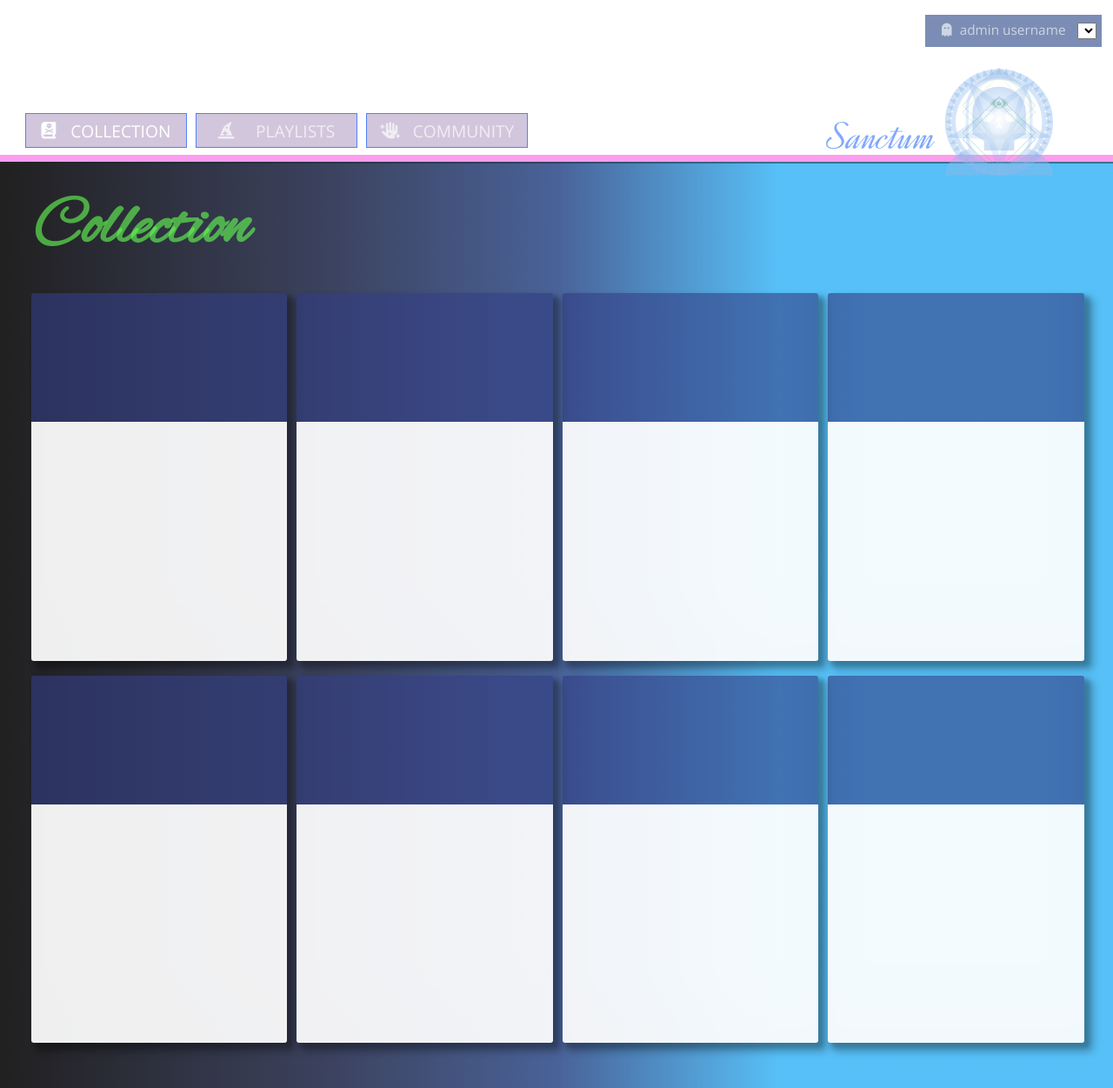
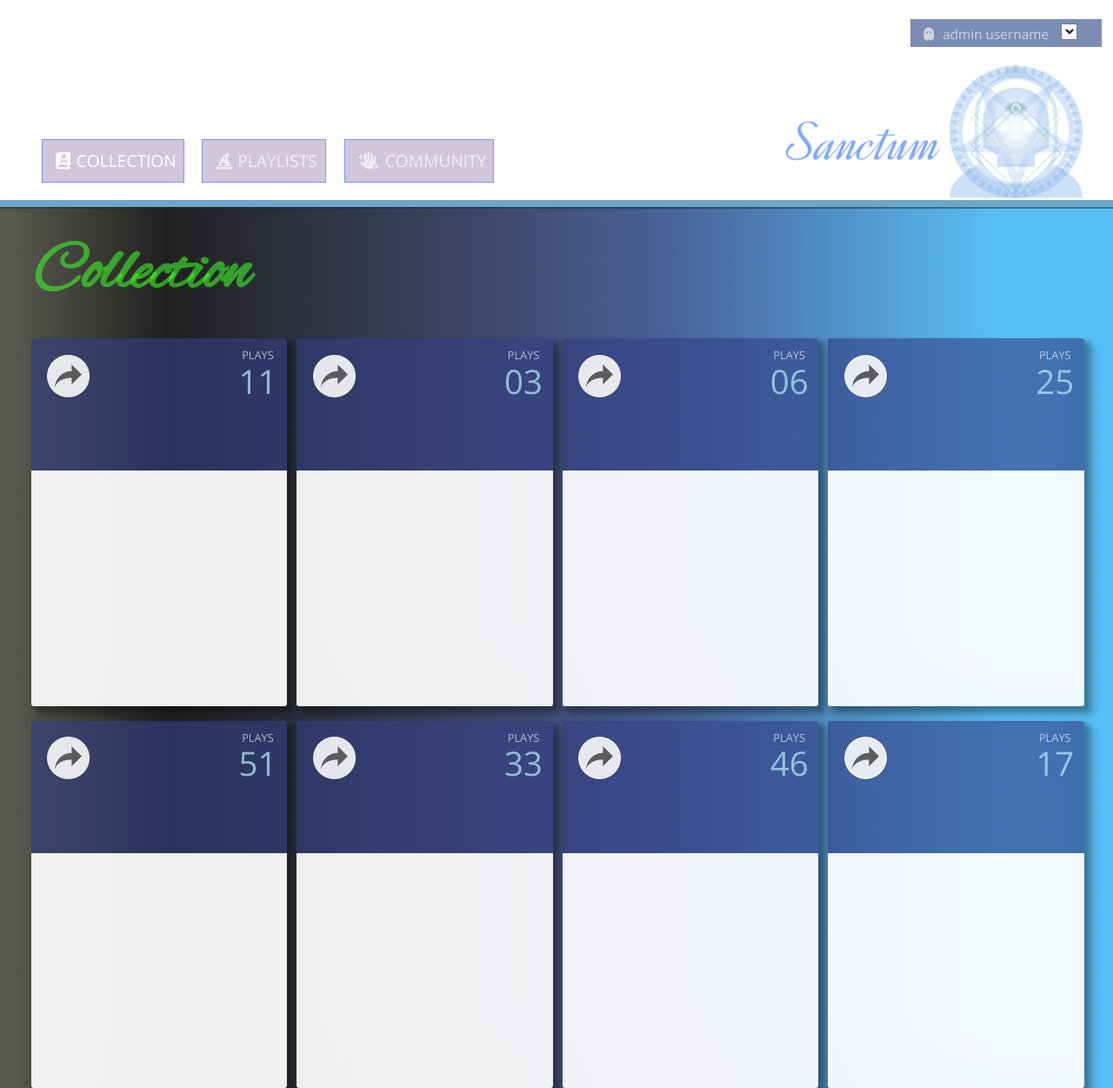
Before and after one commit to pcmueller/StaticComp, a plain HTML site: page index.html in a window 1280 px wide. Shown: the top 1251 px of the page at 87% size. Drawn offline with nearby package versions, Linux system fonts and the light colour scheme.

Commit message:
Add normalize.css file

```diff
--- a/index.html
+++ b/index.html
@@ -1,13 +1,14 @@
 <!DOCTYPE html>
 <html lang='en'>
 <head>
-  <link rel='stylesheet' href='./styles.css'>
   <meta charset='UTF-8'>
   <meta name="viewport" content="width=device-width, initial-scale=1">
   <link rel="preconnect" href="https://fonts.gstatic.com">
   <link href="https://fonts.googleapis.com/css2?family=Open+Sans:wght@300;400;600&display=swap" rel="stylesheet">
   <link href="https://fonts.googleapis.com/css2?family=Alex+Brush&display=swap" rel="stylesheet">
   <script src="https://kit.fontawesome.com/ca77517a12.js" crossorigin="anonymous"></script>
+  <link rel='stylesheet' href='./normalize.css'>
+  <link rel='stylesheet' href='./styles.css'>
   <title>Static Comp</title>
 </head>
   <body>
@@ -39,8 +40,8 @@
           </li>
         </ul>
         <span class="nav-bar-logo">
-          <img class="logo" src="./assets/sanctum-logo.png">
-          <img class="logo" src="./assets/astral-plane.png">
+          <img class="logo-text" src="./assets/sanctum-logo.png">
+          <img class="logo-image" src="./assets/astral-plane.png">
         </span>
       </nav>
     </header>
@@ -49,35 +50,83 @@
         <p class="box-grid-title">Collection</p>
         <section class="box-grid">
           <article class="box">
-            <span class="box-top"></span>
+            <span class="box-top">
+              <img class="arrow" src="./assets/arrow.png">
+              <div class="plays-box">
+                <p class="plays-title">PLAYS</p>
+                <p class="plays-num">11</p>
+              </div>
+            </span>
             <p class="box-bottom"></p>
           </article>
           <article class="box">
-            <span class="box-top"></span>
+            <span class="box-top">
+              <img class="arrow" src="./assets/arrow.png">
+              <div class="plays-box">
+                <p class="plays-title">PLAYS</p>
+                <p class="plays-num">03</p>
+              </div>
+            </span>
             <p class="box-bottom"></p>
           </article>
           <article class="box">
-            <span class="box-top"></span>
+            <span class="box-top">
+              <img class="arrow" src="./assets/arrow.png">
+              <div class="plays-box">
+                <p class="plays-title">PLAYS</p>
+                <p class="plays-num">06</p>
+              </div>
+            </span>
             <p class="box-bottom"></p>
           </article>
           <article class="box">
-            <span class="box-top"></span>
+            <span class="box-top">
+              <img class="arrow" src="./assets/arrow.png">
+              <div class="plays-box">
+                <p class="plays-title">PLAYS</p>
+                <p class="plays-num">25</p>
+              </div>
+            </span>
             <p class="box-bottom"></p>
           </article>
           <article class="box">
-            <span class="box-top"></span>
+            <span class="box-top">
+              <img class="arrow" src="./assets/arrow.png">
+              <div class="plays-box">
+                <p class="plays-title">PLAYS</p>
+                <p class="plays-num">51</p>
+              </div>
+            </span>
             <p class="box-bottom"></p>
           </article>
           <article class="box">
-            <span class="box-top"></span>
+            <span class="box-top">
+              <img class="arrow" src="./assets/arrow.png">
+              <div class="plays-box">
+                <p class="plays-title">PLAYS</p>
+                <p class="plays-num">33</p>
+              </div>
+            </span>
             <p class="box-bottom"></p>
           </article>
           <article class="box">
-            <span class="box-top"></span>
+            <span class="box-top">
+              <img class="arrow" src="./assets/arrow.png">
+              <div class="plays-box">
+                <p class="plays-title">PLAYS</p>
+                <p class="plays-num">46</p>
+              </div>
+            </span>
             <p class="box-bottom"></p>
           </article>
           <article class="box">
-            <span class="box-top"></span>
+            <span class="box-top">
+              <img class="arrow" src="./assets/arrow.png">
+              <div class="plays-box">
+                <p class="plays-title">PLAYS</p>
+                <p class="plays-num">17</p>
+              </div>
+            </span>
             <p class="box-bottom"></p>
           </article>
         </section>
--- a/styles.css
+++ b/styles.css
@@ -16,11 +16,11 @@ body {
 header {
   display: grid;
   grid-template-rows: 33% 66%;
-  height: 10%;
-  padding: 1% 1% 2% 0;
+  height: 18vw;
+  padding: 0 1% 0 0;
   /* background: linear-gradient(to left, #333, #333 20%, rgb(111, 107, 107) 50%, rgb(181, 178, 178) 90%); */
   background-image: url(assets/space-2.jpeg);
-  border-bottom: 0.5em solid rgba(251, 75, 225, 0.541)
+  border-bottom: 0.5em solid rgba(47, 128, 179, 0.699)
 }
 
 main {
@@ -30,39 +30,48 @@ main {
   border-top: 2px solid rgb(24, 40, 40, 0.5);
   /* width: 100vw; */
   /* width: 100%; */
-  background: linear-gradient(to right, rgb(33, 32, 32), rgb(60, 67, 96) 30%, rgb(73, 98, 152) 50%, rgb(45, 176, 245, 0.8) 70%);
+  background: linear-gradient(to right, rgba(38, 37, 25, 0.763) 1%, rgb(33, 32, 32) 15%, rgb(60, 67, 96) 40%, rgb(73, 98, 152) 60%, rgb(45, 176, 245, 0.8) 90%);
   /* background-image: url(assets/space-2.jpeg); */
   /* background-repeat: no-repeat; */
 }
 
 select {
   margin-left: 5%;
+  margin-right: 0;
+  width: 1.5vw;
+  height: 1.5vw;
 }
 
 .username-menu {
-  width: 12em;
+  width: 16vw;
+  height: 2vw;
+  max-height: 20%;
   justify-self: flex-end;
   align-self: center;
   /* margin: 1% 1% 0 0; */
-  padding: 0.5% 0 0.75% 1.5%;
+  padding: 0.4% 0 1% 1.25%;
   font-size: 1.2vw;
   color: #ffffffa1;
   background-color:rgba(73, 98, 152, 0.726)
 }
 
 .nav-bar {
-  display: grid;
-  grid-template-columns: 75% 25%;
+  /* display: grid;
+  grid-template-columns: 50% 50%; */
+  display: flex;
+  flex-flow: row nowrap;
+  justify-content: space-between;
   width: 100%;
-  /* height: 100%; */
-  padding: 0;
+  height: 100%;
+  /* margin: 2% 1% 2% 0; */
+  padding: 0 0 2% 0;
 }
 
 .nav-bar-links {
   display: flex;
   align-items: flex-end;
   padding-left: 1%;
-  margin: 0 0 0 2%;
+  margin: 1% 1% 1% 2%;
 }
 
 .nav-bar-links li {
@@ -70,13 +79,13 @@ select {
   flex-flow: row nowrap;
   justify-self: flex-start;
   justify-content: space-evenly;
-  align-self: center;
+  align-self: flex-end;
   align-items: center;
   width: 13vw;
   height: 3vw;
-  padding: 0 1% 0 1%;
-  margin: 1% 1% 0 0;
-  border: 0.1em solid #5181fb;
+  padding: 1% 3% 1% 3%;
+  margin: 1% 2% 1% 2%;
+  border: 0.1em solid #5181fbb0;
   color: #ffffffaf;
   background-color: rgba(94, 51, 129, 0.277);
   font-size: 1.5vw;
@@ -89,15 +98,34 @@ i {
 
 .nav-bar-logo {
   /* background-image: url(assets/sword-logo-2.png); */
+  display: flex;
+  flex-flow: row nowrap;
   justify-self: flex-end;
   align-self: flex-end;
-  margin: 6% 2% 5% 0;
-  font-size: 3em;
+  max-width: 30vw;
+  max-height: 100%;
+  padding: 0 1vw 0;
+  /* font-size: 2em; */
 }
 
-.logo {
-  width: 40%;
-  height: 40%;
+.logo-text {
+  /* width: 50%; */
+  height: 100%;
+  /* max-height: 20em; */
+  max-width: 50%;
+  justify-self: flex-start;
+  align-self: flex-end;
+  padding: 0 3% 0 1%;
+}
+
+.logo-image {
+  /* width: 50%; */
+  height: 80%;
+  max-width: 50%;
+  max-height: 12vw;
+  justify-self: flex-start;
+  align-self: flex-end;
+  /* margin: 0 2em 0 0; */
 }
 
 .main-wrapper {
@@ -117,7 +145,7 @@ i {
   font-weight: bold;
   font-family: 'Alex Brush',
   cursive;
-  color: #62f252a7;
+  color: #40fe2b91;
 }
 
 .box-grid {
@@ -144,18 +172,58 @@ i {
 }
 
 .box-top {
+  display: flex;
+  flex-flow: row nowrap;
   height: 35vh;
+  justify-content: space-between;
+  align-items: flex-start;
+  padding: 1%;
   border-radius: 3px 3px 0 0;
-  background-color: rgba(51, 62, 133, 0.6)
+  background-color: rgba(51, 62, 133, 0.6);
+  flex-flow: row nowrap;
 }
 
 .box-bottom {
+  display: flex;
+  flex-direction: column;
   height: 65vh;
   border-radius: 0 0 3px 3px;
   background-color: rgba(255, 255, 255, 0.93);
   margin: 0;
 }
 
+.arrow {
+  background-repeat: no-repeat;
+  width: 4vw;
+  height: 4vw;
+  padding: 5% 0 0 5%;
+}
+
+.plays-box {
+  flex-direction: column;
+  margin: 3% 3% 1% 2%;
+  /* justify-content: center;
+  align-items: center; */
+}
+
+.plays-title {
+  display: flex;
+  flex-direction: row;
+  justify-content: center;
+  margin: 0;
+  font-size: 1vw;
+  color: #ffffffa1;
+}
+
+.plays-num {
+  display: flex;
+  flex-direction: row;
+  justify-content: center;
+  margin: 0;
+  font-size: 3vw;
+  color: #ace6f0c2;
+}
+
 .active {
   /* color: #3ee668d6; */
   color: #ffffff;
```
Also changed, not shown: assets/arrow.png (added), normalize.css (added).
